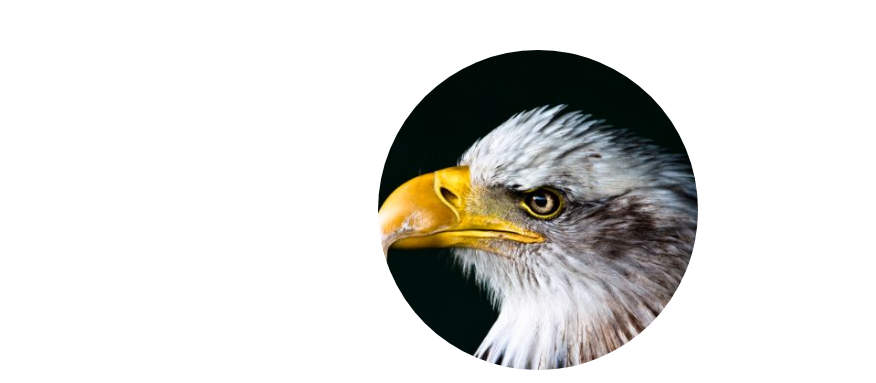
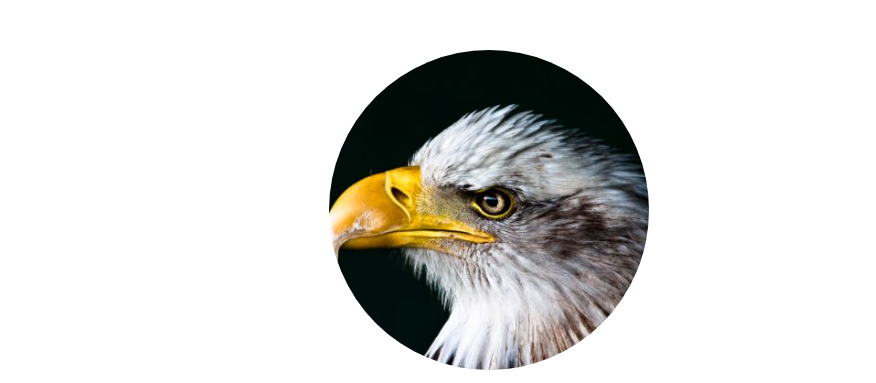
Before and after one commit to saifalfalah/saifalfalah.github.io--deprecated, a website: page index.html in a window 1280 px wide. Shown: the top 383 px of the page, without its empty margins (185-1061 px from the left). Drawn offline with nearby package versions, Linux system fonts and the light colour scheme.

Commit message:
Changed index.html

```diff
--- a/index.html
+++ b/index.html
@@ -26,7 +26,7 @@
 <body>
     <div class="container-fluid">
         <div class="row">
-       <div class="col-xs-4 col-xs-offset-4  col-sm-offset-4 pad">
+       <div class="col-xs-4 col-xs-offset-4  col-sm-offset-4">
                 <img src="./assets/images/bird.jpg" alt="saif al falah" class="img-circle">
        </div>
 </div>
```
